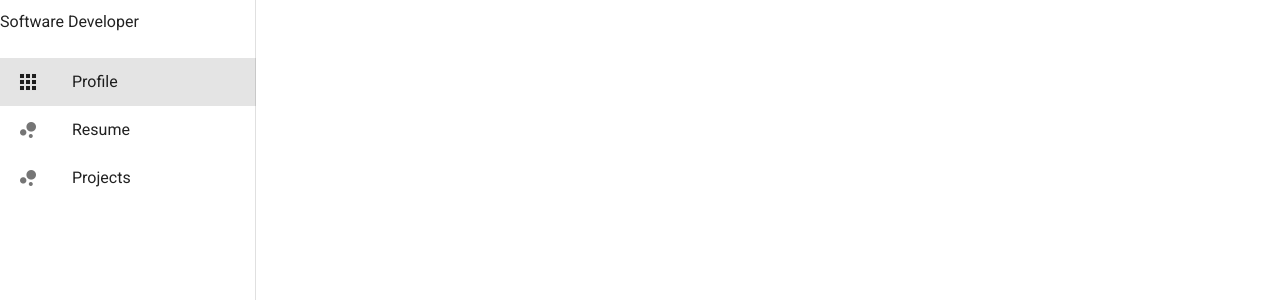
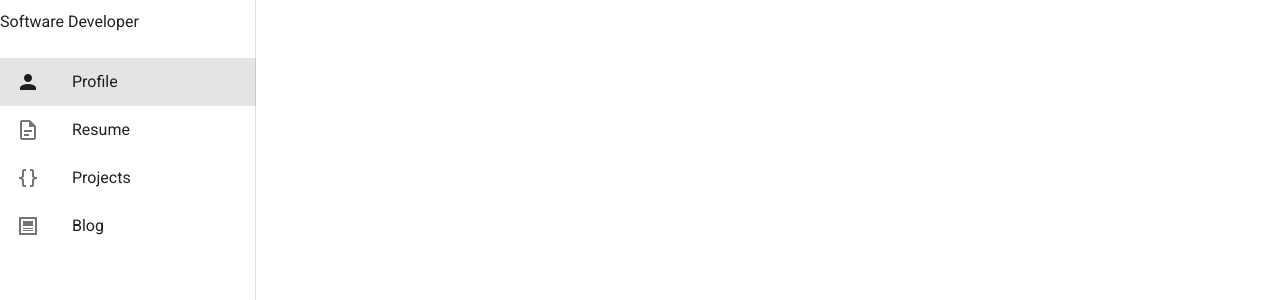
Before and after one commit to Geobald/portfolio-site, a Nuxt app: page / in a window 1280 px wide. Shown: the part 337-637 px from the top of the page. Built offline with nearby package versions, Linux system fonts and the light colour scheme.

Commit message:
Adding the VueX store mutations

```diff
--- a/layouts/default.vue
+++ b/layouts/default.vue
@@ -23,6 +23,7 @@
 
     <v-app-bar :clipped-left="clipped" fixed app>
       <v-app-bar-nav-icon class="d-lg-none" @click.stop="drawer = !drawer" />
+      <div class="page-title"><h1>{{ title }}</h1></div>
       <!-- <v-spacer /> -->
     </v-app-bar>
 
@@ -47,25 +48,30 @@ export default {
       fixed: false,
       items: [
         {
-          icon: "mdi-apps",
+          icon: "mdi-account",
           title: "Profile",
           to: "/"
         },
         {
-          icon: "mdi-chart-bubble",
+          icon: "mdi-file-document-outline",
           title: "Resume",
           to: "/resume"
         },
         {
-          icon: "mdi-chart-bubble",
+          icon: "mdi-code-braces",
           title: "Projects",
           to: "/projects"
+        },
+        {
+          icon: "mdi-post-outline",
+          title: "Blog",
+          to: "/blog"
         }
       ],
       miniVariant: false,
       right: true,
       rightDrawer: false,
-      title: "George Baldwin"
+      title: null
     };
   }
 };
```
